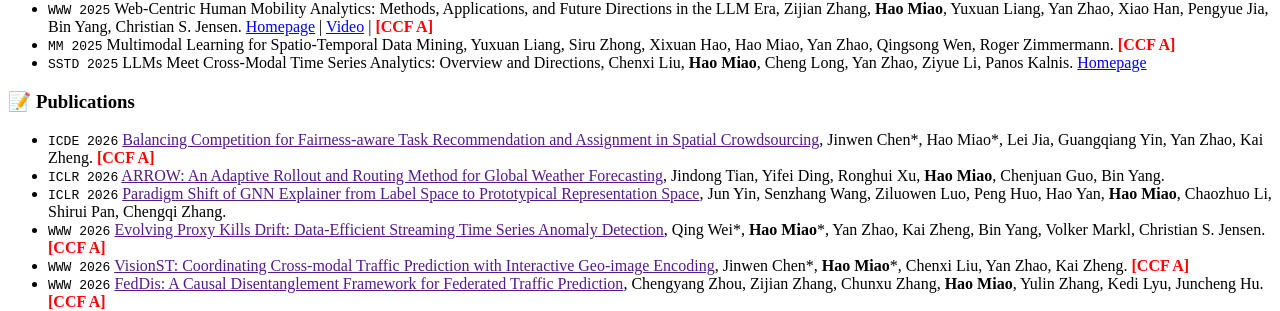
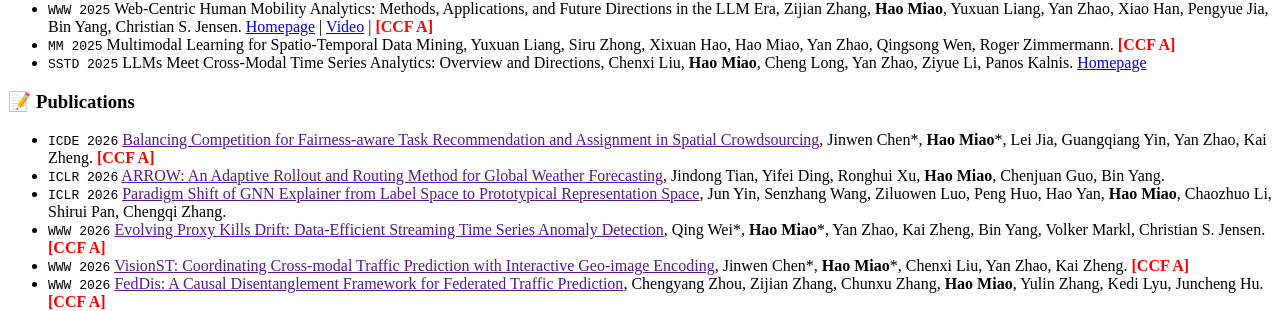
Before and after one commit to MiaoHaoSunny/MiaoHaoSunny.github.io, a Jekyll site: the page built from _pages/includes/pub.md, in a window 1280 px wide. Shown: the part 497-808 px from the top of the page. Built offline with Jekyll 4.4.1, drawn with Linux system fonts in a browser that asks for light colours; our own code applies the rules of GitHub Pages for plain Markdown files.

Commit message:
Update pub.md

```diff
--- a/_pages/includes/pub.md
+++ b/_pages/includes/pub.md
@@ -5,7 +5,7 @@
 - ``SSTD 2025`` LLMs Meet Cross-Modal Time Series Analytics: Overview and Directions, Chenxi Liu, **Hao Miao**, Cheng Long, Yan Zhao, Ziyue Li, Panos Kalnis. [Homepage](https://llm-cmts.github.io/)
 
 # 📝 Publications
-- ``ICDE 2026`` [Balancing Competition for Fairness-aware Task Recommendation and Assignment in Spatial Crowdsourcing](), Jinwen Chen\*, Hao Miao\*, Lei Jia, Guangqiang Yin, Yan Zhao, Kai Zheng. <b><font color="red">[CCF A]</font></b>
+- ``ICDE 2026`` [Balancing Competition for Fairness-aware Task Recommendation and Assignment in Spatial Crowdsourcing](), Jinwen Chen\*, **Hao Miao**\*, Lei Jia, Guangqiang Yin, Yan Zhao, Kai Zheng. <b><font color="red">[CCF A]</font></b>
 - ``ICLR 2026`` [ARROW: An Adaptive Rollout and Routing Method for Global Weather Forecasting](), Jindong Tian, Yifei Ding, Ronghui Xu, **Hao Miao**, Chenjuan Guo, Bin Yang.
 - ``ICLR 2026`` [Paradigm Shift of GNN Explainer from Label Space to Prototypical Representation Space](), Jun Yin, Senzhang Wang, Ziluowen Luo, Peng Huo, Hao Yan, **Hao Miao**, Chaozhuo Li, Shirui Pan, Chengqi Zhang.
 - ``WWW 2026`` [Evolving Proxy Kills Drift: Data-Efficient Streaming Time Series Anomaly Detection](), Qing Wei\*, **Hao Miao**\*, Yan Zhao, Kai Zheng, Bin Yang, Volker Markl, Christian S. Jensen. <b><font color="red">[CCF A]</font></b>
```
